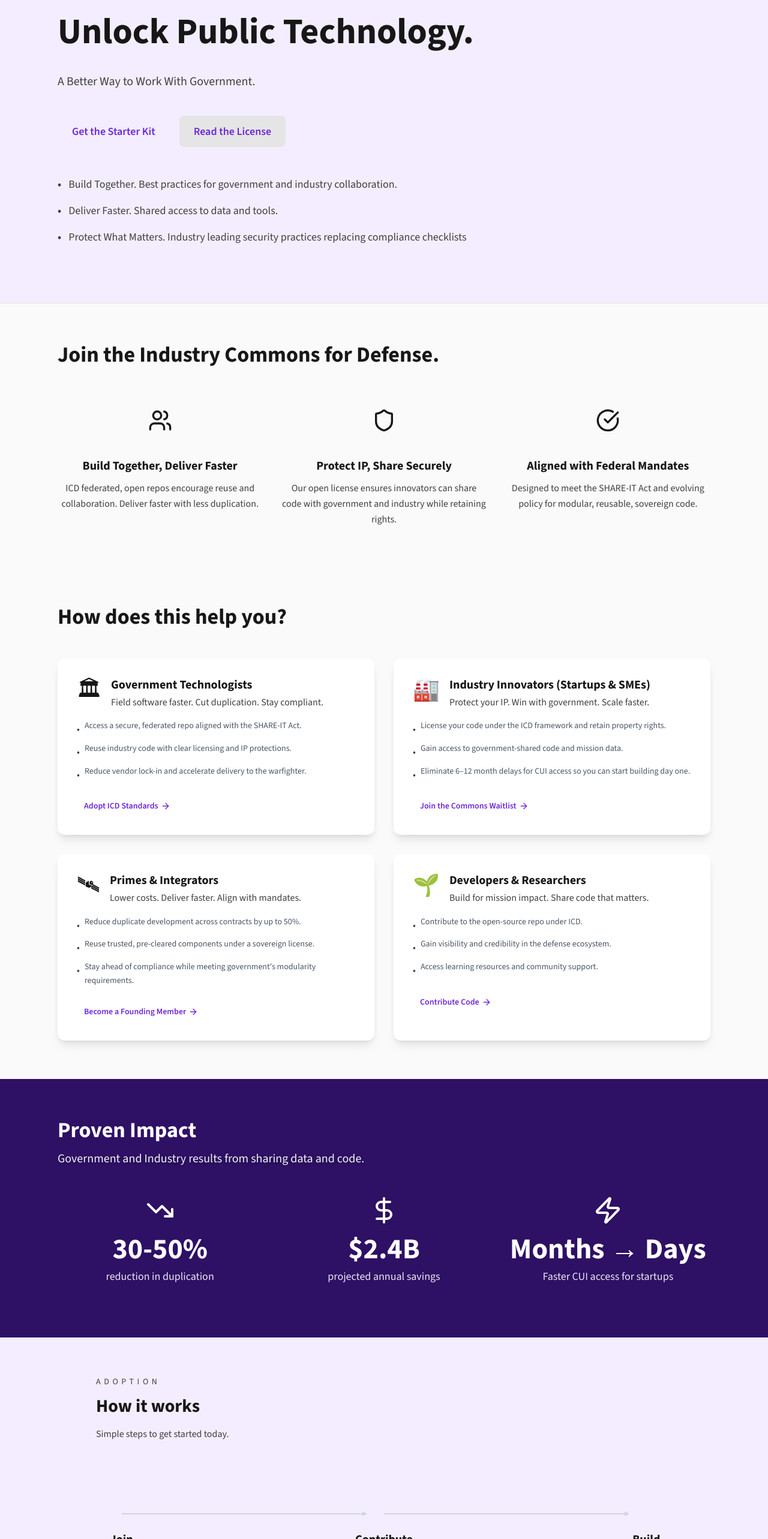
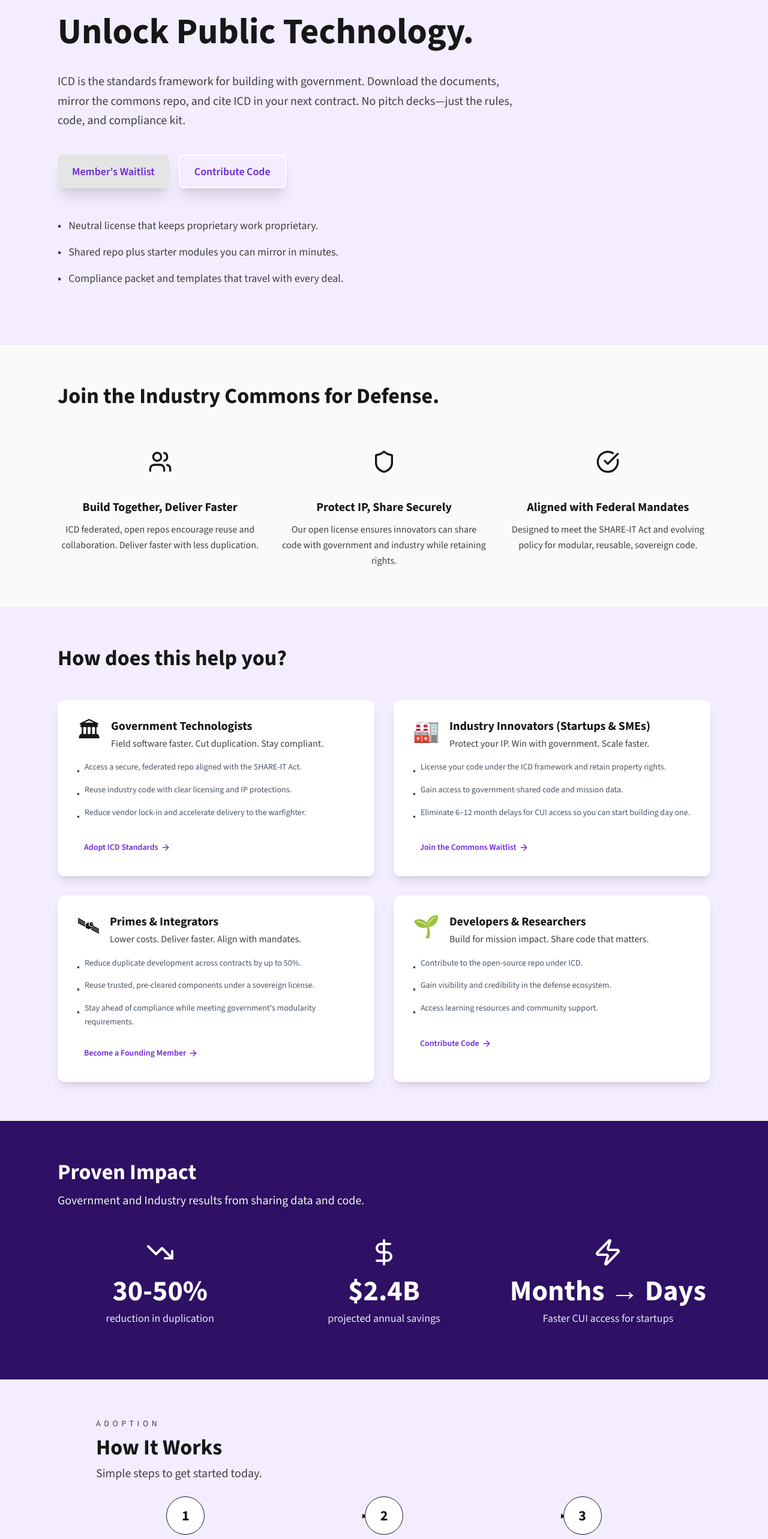
Before and after one commit to m4ndolore/defense_commons, a Next.js app: page / in a window 1280 px wide. Shown: the part 200-2766 px from the top of the page at 60% size. Built offline with nearby package versions, Linux system fonts and the light colour scheme.

Commit message:
improving home page further

```diff
--- a/components/home/ClosingCTA.tsx
+++ b/components/home/ClosingCTA.tsx
@@ -1,31 +1,3 @@
-// 'use client';
-
-// import Button from '@/components/ui/Button';
-
-// export default function ClosingCTA() {
-//   return (
-//     <section className="bg-white border-t border-neutral-200">
-//       <div className="max-w-4xl mx-auto px-4 sm:px-6 lg:px-8 py-16 text-center">
-//         <h2 className="text-3xl sm:text-4xl font-display font-bold text-primary-950 mb-4">
-//           Everything starts with the documents
-//         </h2>
-//         <p className="text-primary-900 mb-8 text-lg">
-//           Download the licenses, share the framework, and invite partners into the commons repo.
-//           When you are ready, cite ICD in your next contract.
-//         </p>
-//         <div className="flex flex-wrap gap-4 justify-center">
-//           <Button href="/documents" variant="primary" size="lg">
-//             View documents
-//           </Button>
-//           <Button href="/waitlist" variant="secondary" size="lg">
-//             Request starter kit
-//           </Button>
-//         </div>
-//       </div>
-//     </section>
-//   );
-// }
-
 'use client';
 
 import Section from '@/components/ui/Section';
@@ -34,9 +6,9 @@
 
 export default function ClosingCTA() {
   return (
-    <Section background="gradient" className="text-white text-center">
+    <Section background="white" className="text-white text-center">
       <Container size="sm">
-        <h2 className="text-3xl sm:text-4xl font-display font-bold text-white mb-8">
+        <h2 className="text-3xl sm:text-3xl font-display font-bold text-white mb-8">
           Protect your IP. Share your code. Build faster.
         </h2>
 
--- a/components/home/Hero.tsx
+++ b/components/home/Hero.tsx
@@ -3,37 +3,43 @@
 import Button from "@/components/ui/Button";
 
 const promises = [
-  "Build Together. Best practices for government and industry collaboration.",
-  "Deliver Faster. Shared access to data and tools.",
-  "Protect What Matters. Industry leading security practices replacing compliance checklists"
+  "Neutral license that keeps proprietary work proprietary.",
+  "Shared repo plus starter modules you can mirror in minutes.",
+  "Compliance packet and templates that travel with every deal.",
 ];
 
 export default function Hero() {
   return (
-    <section className="bg-[#f3edff] text-primary-950 border-b border-neutral-200">
+    <section className="bg-[#f3edff] border-b border-neutral-200">
       <div className="max-w-6xl mx-auto px-4 sm:px-6 lg:px-8 py-24">
-        <p className="text-xs uppercase tracking-[0.4em] text-primary-700 mb-6">
+        <p className="text-xs uppercase tracking-[0.4em] text-primary-800 mb-6">
           Industry Commons for Defense
         </p>
-        <h1 className="text-4xl sm:text-6xl font-display font-bold mb-8">
+        <h1 className="text-4xl sm:text-6xl font-display font-bold text-primary-950 mb-8">
           Unlock Public Technology.
         </h1>
         <p className="text-xl text-primary-900 max-w-3xl mb-10 leading-relaxed">
-          A Better Way to Work With Government.
+          ICD is the standards framework for building with government. Download the documents,
+          mirror the commons repo, and cite ICD in your next contract. No pitch decks—just the
+          rules, code, and compliance kit.
         </p>
 
         <div className="flex flex-wrap gap-4 mb-12">
-          <Button href="/waitlist" variant="primary" size="lg">
-            Get the Starter Kit
+          <Button
+            href="/waitlist"
+            variant="secondary"
+            size="lg"
+            className="bg-icd-gold text-primary-950 hover:bg-yellow-400 shadow-xl font-semibold transition-all duration-200"
+          >
+            Member&apos;s Waitlist
           </Button>
           <Button
-            href="https://github.com/industry-commons-for-defense/icd-licenses/blob/main/SW-ICD-License-v1.0.txt"
+            href="/components"
             variant="secondary"
             size="lg"
-            target="_blank"
-            rel="noreferrer"
+            className="bg-transparent border-2 border-white hover:bg-white hover:text-primary-950 shadow-xl font-semibold transition-all duration-200"
           >
-            Read the License
+            Contribute Code
           </Button>
         </div>
 
--- a/components/home/HowItWorks.tsx
+++ b/components/home/HowItWorks.tsx
@@ -4,59 +4,61 @@
   {
     number: "1",
     title: "Join",
-    description:
-      "Become a member of the Industry Commons for Defense.",
+    description: "Become a member of Defense Commons."
   },
   {
     number: "2",
     title: "Contribute",
-    description:
-      "Share or license technology using the ICD framework.",
+    description: "Share or license code under the ICD framework."
   },
   {
     number: "3",
     title: "Build",
-    description:
-      "Reuse code, collaborate across projects, and launch faster.",
-  },
+    description: "Reuse code, collaborate across projects, and launch faster."
+  }
 ];
 
 export default function HowItWorks() {
   return (
     <section className="bg-[#f3edff] border-b border-neutral-200">
       <div className="max-w-5xl mx-auto px-4 sm:px-6 lg:px-8 py-16">
-        <p className="text-sm uppercase tracking-[0.4em] text-primary-800 mb-3">
+        <div className="text-left mb-6">
+          <p className="text-sm uppercase tracking-[0.4em] text-primary-800 mb-2">
             Adoption
           </p>
-        <h2 className="text-3xl font-display font-bold text-primary-950 mb-4">
-          How it works
+          <h2 className="text-3xl sm:text-4xl font-display font-bold text-primary-950 mb-2">
+            How It Works
           </h2>
-        <p className="text-primary-900 mb-6">
+          <p className="text-xl text-primary-900">
             Simple steps to get started today.
           </p>
         </div>
+
         <div className="grid md:grid-cols-3 gap-8 mb-12">
           {steps.map((step, index) => (
             <div key={step.number} className="text-center group">
               <div className="relative mb-6">
-                <div className="w-10 h-10 mx-auto bg-primary-800 text-white rounded-full flex items-center justify-center text-2xl font-bold group-hover:bg-primary-700 transition-colors">
+                <div className="w-16 h-16 mx-auto bg-white text-primary-900 border border-primary-200 rounded-full flex items-center justify-center text-2xl font-bold">
+                  <span>{step.number}</span>
                 </div>
                 {index < steps.length - 1 && (
-                  <div className="hidden md:block absolute top-8 left-1/2 w-full h-0.5 bg-gray-300">
-                    <div className="absolute right-0 top-1/2 transform translate-x-1/2 -translate-y-1/2 w-0 h-0 border-l-8 border-l-gray-300 border-y-4 border-y-transparent"></div>
+                  <div className="hidden md:block absolute top-8 left-1/2 w-full h-0.5 bg-primary-300">
+                    <div className="absolute right-0 top-1/2 transform translate-x-1/2 -translate-y-1/2 w-0 h-0 border-l-8 border-l-primary-300 border-y-4 border-y-transparent"></div>
                   </div>
                 )}
               </div>
-              <h3 className="text-xl font-bold text-gray-900 mb-2">
+
+              <h3 className="text-xl font-bold text-primary-950 mb-2">
                 {step.title}
               </h3>
 
-              <p className="text-gray-600">
+              <p className="text-primary-900">
                 {step.description}
               </p>
             </div>
           ))}
         </div>
+      </div>
     </section>
   );
 }
--- a/components/home/RoleSpecificHooks.tsx
+++ b/components/home/RoleSpecificHooks.tsx
@@ -1,65 +1,6 @@
-// 'use client';
-
-// const commitments = [
-//   {
-//     title: "Industry",
-//     summary:
-//       "Ship real software, keep your IP, and reuse government-cleared components without bespoke NDAs.",
-//     link: { label: "Industry overview", href: "/industry" },
-//   },
-//   {
-//     title: "Government",
-//     summary:
-//       "Reference ICD in solicitations, mirror the commons repo, and align with SHARE-IT mandates.",
-//     link: { label: "Government overview", href: "/government" },
-//   },
-//   {
-//     title: "Steering Body",
-//     summary:
-//       "Fifteen organizations maintain the framework, approve changes, and publish new standards.",
-//     link: { label: "Community governance", href: "/community#steering-body" },
-//   },
-// ];
-
-// export default function RoleSpecificHooks() {
-//   return (
-//     <section className="bg-[#f3edff] border-b border-neutral-200">
-//       <div className="max-w-5xl mx-auto px-4 sm:px-6 lg:px-8 py-16">
-//         <p className="text-sm uppercase tracking-[0.4em] text-primary-800 mb-3">
-//           Community
-//         </p>
-//         <h2 className="text-3xl font-display font-bold text-primary-950 mb-4">
-//           One framework, shared across every role
-//         </h2>
-//         <p className="text-primary-900 mb-6">
-//           No persona pages or marketing funnels. Each role uses the exact same documents,
-//           repo, and starter kit.
-//         </p>
-//         <div className="space-y-6">
-//           {commitments.map((commitment) => (
-//             <div key={commitment.title}>
-//               <p className="text-lg font-semibold text-primary-950">{commitment.title}</p>
-//               <p className="text-primary-900 mb-1">{commitment.summary}</p>
-//               <a
-//                 href={commitment.link.href}
-//                 className="text-primary-700 font-semibold text-sm hover:underline"
-//               >
-//                 {commitment.link.label}
-//               </a>
-//             </div>
-//           ))}
-//         </div>
-//       </div>
-//     </section>
-//   );
-// }
-
-
 'use client';
 
 import { ArrowRight } from 'lucide-react';
-import Section from '@/components/ui/Section';
-import Container from '@/components/ui/Container';
 import Button from '@/components/ui/Button';
 
 const roles = [
@@ -119,10 +60,10 @@
 
 export default function RoleSpecificHooks() {
   return (
-    <Section background="gray">
-      <Container>
+    <section className="bg-[#f3edff] border-b border-neutral-200">
+      <div className="max-w-6xl mx-auto px-4 sm:px-6 lg:px-8 py-16">
         <div className="text-left mb-12">
-          <h2 className="text-3xl sm:text-4xl font-display font-bold text-gray-900">
+          <h2 className="text-3xl sm:text-4xl font-display font-bold text-primary-950">
             How does this help you?
           </h2>
         </div>
@@ -170,7 +111,7 @@
             </div>
           ))}
         </div>
-      </Container>
-    </Section>
+      </div>
+    </section>
   );
 }
```
Also changed, not shown: app/page.tsx (+0 -20 lines), components/layout/Footer.tsx (+16 -34 lines). Lines whose indentation alone changed are shown as unchanged.
